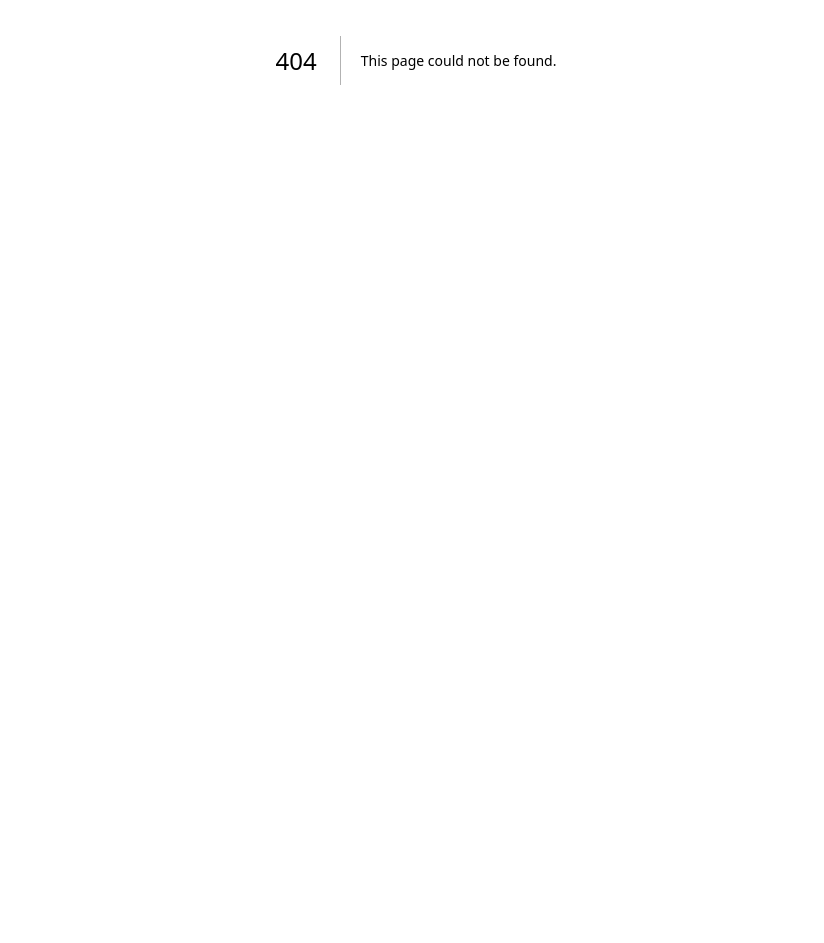
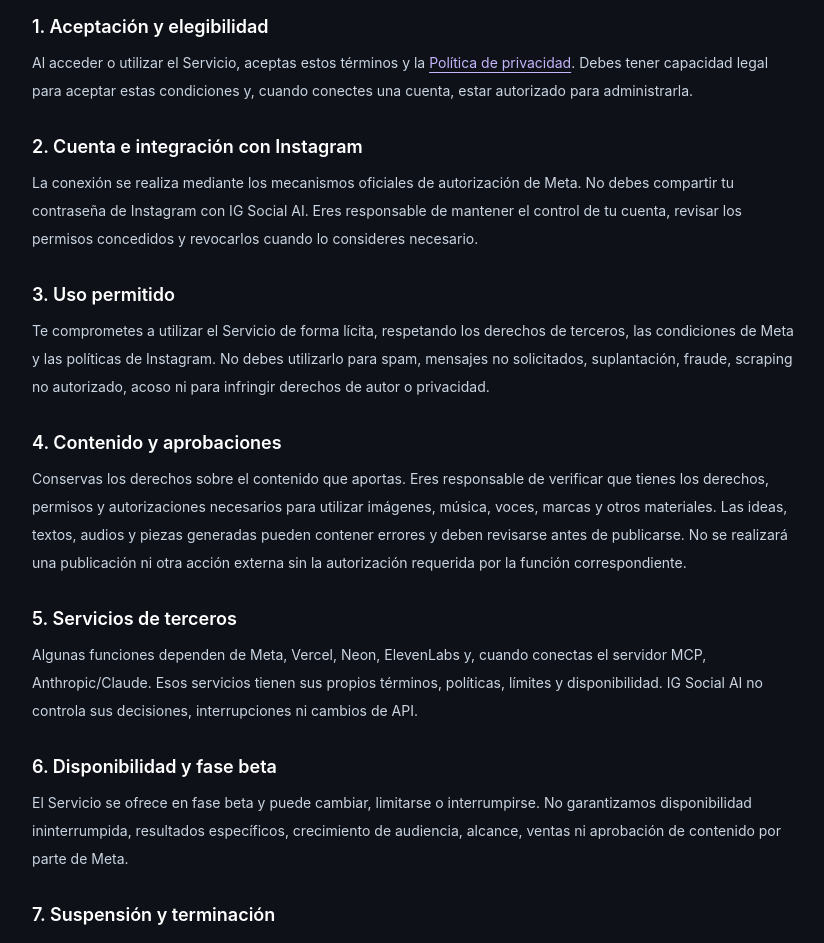
Before and after one commit to nicolaschacal/igsocialai, a Next.js app: page /terms in a window 1280 px wide. Before the commit this address had no page. Shown: the part 340-1283 px from the top of the page, without its empty margins (224-1048 px from the left). Before the commit the page ends 800 px from the top, so only its background shows below. Built offline with nearby package versions, Linux system fonts and the light colour scheme.

Commit message:
Add public privacy, terms, and data deletion pages

```diff
--- /dev/null
+++ b/src/app/terms/page.tsx
@@ -0,0 +1,65 @@
+import type { Metadata } from "next";
+import { LegalPage } from "@/components/legal-page";
+
+export const metadata: Metadata = {
+  title: "Términos del servicio | IG Social AI",
+  description: "Condiciones de uso de IG Social AI.",
+};
+
+export default function TermsPage() {
+  return (
+    <LegalPage title="Términos del servicio">
+      <p>Estos términos regulan el acceso y uso de IG Social AI (el “Servicio”), una herramienta en fase beta para analizar cuentas profesionales de Instagram, proponer y producir contenido y facilitar determinadas tareas de gestión mediante integraciones autorizadas.</p>
+
+      <section>
+        <h2>1. Aceptación y elegibilidad</h2>
+        <p>Al acceder o utilizar el Servicio, aceptas estos términos y la <a href="/privacy">Política de privacidad</a>. Debes tener capacidad legal para aceptar estas condiciones y, cuando conectes una cuenta, estar autorizado para administrarla.</p>
+      </section>
+
+      <section>
+        <h2>2. Cuenta e integración con Instagram</h2>
+        <p>La conexión se realiza mediante los mecanismos oficiales de autorización de Meta. No debes compartir tu contraseña de Instagram con IG Social AI. Eres responsable de mantener el control de tu cuenta, revisar los permisos concedidos y revocarlos cuando lo consideres necesario.</p>
+      </section>
+
+      <section>
+        <h2>3. Uso permitido</h2>
+        <p>Te comprometes a utilizar el Servicio de forma lícita, respetando los derechos de terceros, las condiciones de Meta y las políticas de Instagram. No debes utilizarlo para spam, mensajes no solicitados, suplantación, fraude, scraping no autorizado, acoso ni para infringir derechos de autor o privacidad.</p>
+      </section>
+
+      <section>
+        <h2>4. Contenido y aprobaciones</h2>
+        <p>Conservas los derechos sobre el contenido que aportas. Eres responsable de verificar que tienes los derechos, permisos y autorizaciones necesarios para utilizar imágenes, música, voces, marcas y otros materiales. Las ideas, textos, audios y piezas generadas pueden contener errores y deben revisarse antes de publicarse. No se realizará una publicación ni otra acción externa sin la autorización requerida por la función correspondiente.</p>
+      </section>
+
+      <section>
+        <h2>5. Servicios de terceros</h2>
+        <p>Algunas funciones dependen de Meta, Vercel, Neon, ElevenLabs y, cuando conectas el servidor MCP, Anthropic/Claude. Esos servicios tienen sus propios términos, políticas, límites y disponibilidad. IG Social AI no controla sus decisiones, interrupciones ni cambios de API.</p>
+      </section>
+
+      <section>
+        <h2>6. Disponibilidad y fase beta</h2>
+        <p>El Servicio se ofrece en fase beta y puede cambiar, limitarse o interrumpirse. No garantizamos disponibilidad ininterrumpida, resultados específicos, crecimiento de audiencia, alcance, ventas ni aprobación de contenido por parte de Meta.</p>
+      </section>
+
+      <section>
+        <h2>7. Suspensión y terminación</h2>
+        <p>Podemos limitar o suspender el acceso si existe un riesgo de seguridad, uso abusivo, incumplimiento de estos términos o exigencia legal. Puedes dejar de utilizar el Servicio y solicitar la eliminación de tus datos conforme a la <a href="/data-deletion">página de eliminación</a>.</p>
+      </section>
+
+      <section>
+        <h2>8. Limitación de responsabilidad</h2>
+        <p>En la medida permitida por la legislación aplicable, el Servicio se proporciona “tal cual” y “según disponibilidad”. Nada de estos términos excluye responsabilidades que legalmente no puedan excluirse. Eres responsable de revisar las acciones, publicaciones y materiales antes de utilizarlos.</p>
+      </section>
+
+      <section>
+        <h2>9. Cambios</h2>
+        <p>Podemos actualizar estos términos cuando sea necesario. La versión vigente estará publicada en esta página con su fecha de actualización. El uso continuado después de la entrada en vigor de los cambios implica la aceptación de los términos actualizados, cuando la ley lo permita.</p>
+      </section>
+
+      <section>
+        <h2>10. Legislación aplicable</h2>
+        <p>Estos términos se interpretarán conforme a la legislación aplicable al responsable del Servicio y al usuario, sin limitar los derechos obligatorios que correspondan al consumidor o titular de datos en su jurisdicción.</p>
+      </section>
+    </LegalPage>
+  );
+}
```
